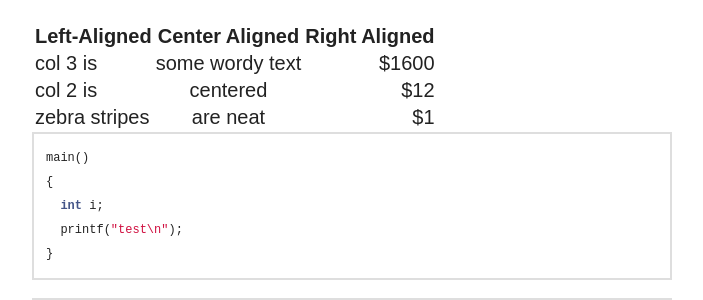
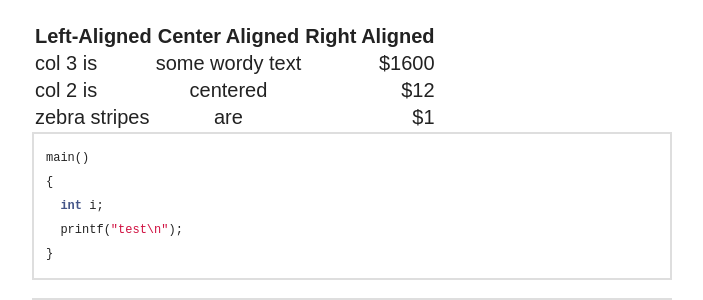
Before and after one commit to lleii/lleii.github.io, a Jekyll site: the page built from _posts/2014-05-30-md-test.md, in a window 1280 px wide and 900 px high, scrolled down 3238 px. Shown: the part 154-454 px from the top of the window, without its empty margins (318-1021 px from the left). Built offline with Jekyll 4.4.1, drawn with Linux system fonts in a browser that asks for light colours; nearby versions of some CDN libraries; Markdown is read by kramdown in place of the engine named in the settings; comment, search, counter and statistics services are not loaded.

Commit message:
nil commit msg

```diff
--- a/_posts/2014-05-30-md-test.md
+++ b/_posts/2014-05-30-md-test.md
@@ -169,9 +169,9 @@ Paragraph
 
 | Left-Aligned  | Center Aligned  | Right Aligned |
 | :------------ |:---------------:| -----:|
-| col 3 is      | some wordy text | $1600 |
-| col 2 is      | centered        |   $12 |
-| zebra stripes | are neat        |    $1 |
+| col 3 is| some wordy text | $1600 |
+| col 2 is| centered        |   $12 |
+| zebra stripes | are         |    $1 |
 
 
 
```
